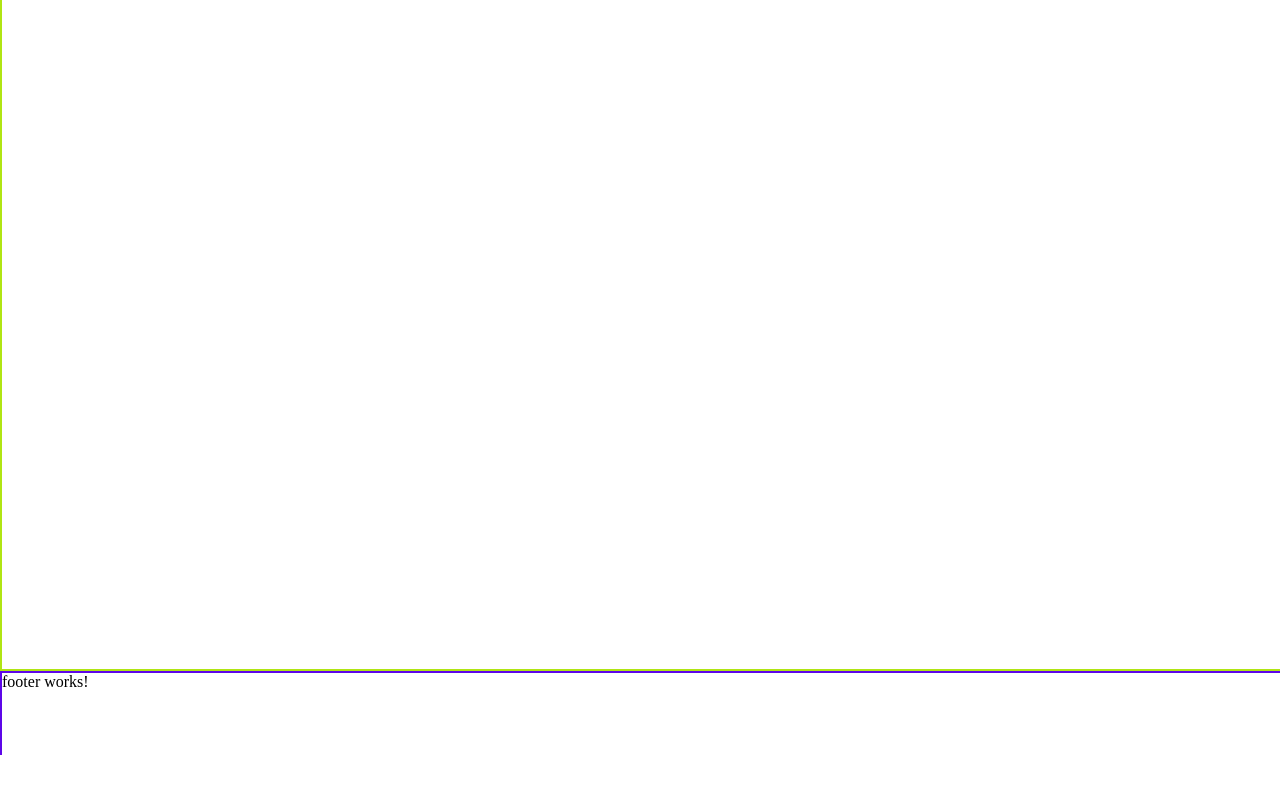
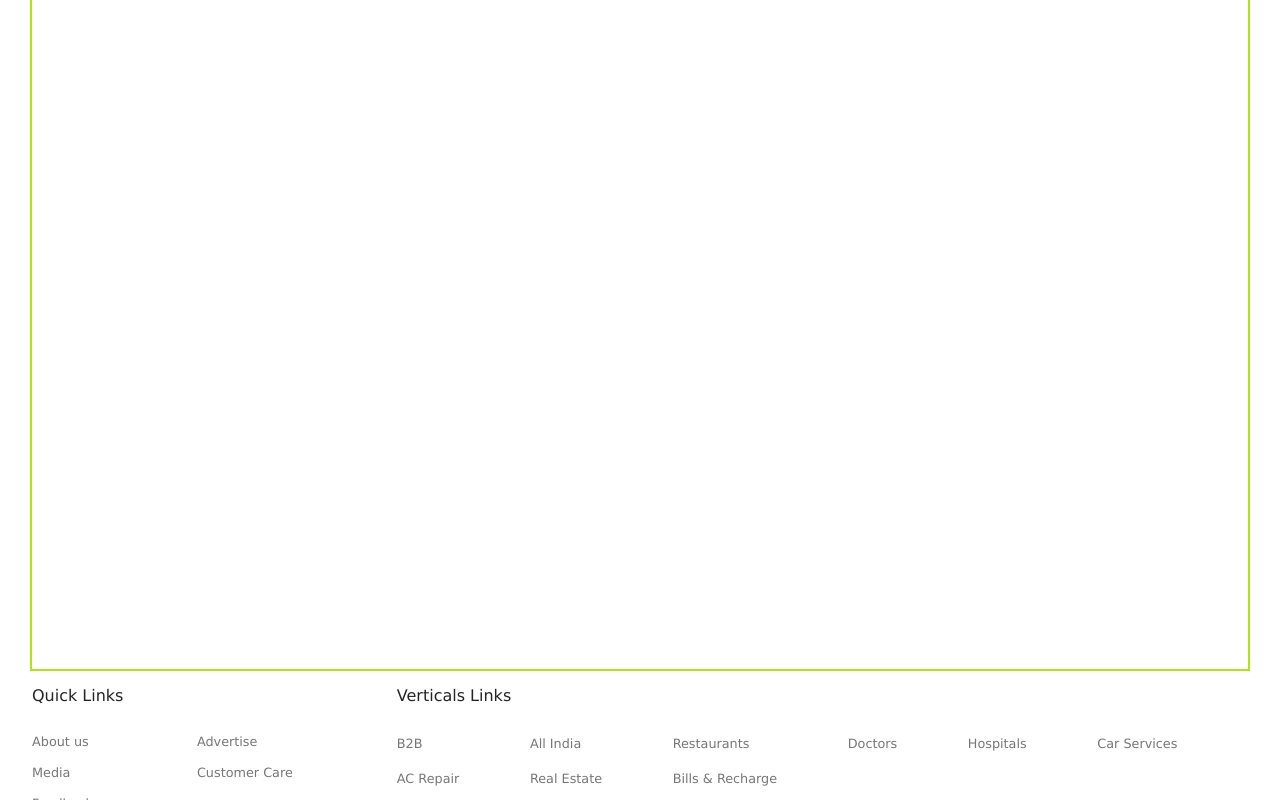
Before and after one commit to Splendid-infosystems/AskMe, an Angular app: page / in a window 1280 px wide. Shown: the part 173-973 px from the top of the page. Before the commit the page ends 928 px from the top, so only its background shows below. Built offline with nearby package versions, Linux system fonts and the light colour scheme.

Commit message:
Header section created
nav link and quick links added in header

```diff
--- a/src/app/Components/Footer/footer/footer.component.css
+++ b/src/app/Components/Footer/footer/footer.component.css
@@ -0,0 +1,89 @@
+.footer-main{
+    min-height: 18vh;
+    display: flex;
+    justify-content: center;
+
+}
+/* === Quick link ==== */
+.quick-links{
+    width: 30%;
+    font-size: 0.8rem;
+}
+.link-head{
+    height: 5vh;
+    padding: 15px 0px 0px 0px;
+}
+.link-head p{
+    color: #242424;
+    font-weight: 500;
+    font-size: 1rem;
+}
+.q-links{
+    display: grid;
+    grid-template-columns: auto auto;
+}
+.q-links p{
+    padding: 8px 0px;
+}
+.q-links a{
+    text-decoration: none;
+    color: #777777;
+}
+.q-links a:hover{
+    text-decoration: underline;
+    color: #555454;
+}
+/* === Verticals Links === */
+.verticals{
+    width: 70%;
+    font-size: 0.8rem;
+}
+.vertical-head{
+    height: 5vh;
+    padding: 15px 0px 0px 0px;
+}
+.vertical-head  p{
+    color: #242424;
+    font-weight: 500;
+    font-size: 1rem;
+}
+.v-link{
+    display: grid;
+    grid-template-columns: auto auto auto auto auto auto;
+}
+.v-link p{
+    padding: 10px 0px;
+}
+.v-link a{
+    text-decoration: none;
+    color: #777777;
+}
+/* === Copyright === */
+.copyright{
+    min-height: 10vh;
+    display: flex;
+    align-items: center;
+    border-top: 1.5px solid #f6f6f6;
+    color: #777777;
+    font-size: 0.8rem;
+    font-family: Arial, Helvetica, sans-serif;
+    margin-top: 20px;
+}
+
+@media screen and (max-width: 767px) {
+    .footer-main{
+        flex-direction: column;
+    }
+    .quick-links{
+        width: 100%;
+    }
+    .verticals{
+        width: 100%;
+    }
+    .q-links{
+        grid-template-columns: auto auto auto ;
+    }
+    .v-link{
+        grid-template-columns: auto auto auto;
+    }
+}
--- a/src/app/Components/Footer/footer/footer.component.html
+++ b/src/app/Components/Footer/footer/footer.component.html
@@ -1 +1,34 @@
-<p>footer works!</p>
+<div class="footer-main">
+    <div class="quick-links">
+        <div class="link-head">
+            <p>Quick Links</p>
+        </div>
+        <div class="q-links">
+            <p><a href="#">About us</a></p>
+            <p><a href="#">Advertise</a></p>
+            <p><a href="#">Media</a></p>
+            <p><a href="#">Customer Care</a></p>
+            <p><a href="#">Feedback</a></p>
+        </div>
+    </div>
+    <div class="verticals">
+        <div class="vertical-head">
+            <p>Verticals Links</p>
+        </div>
+        <div class="v-link">
+            <p><a href="#">B2B</a></p>
+            <p><a href="#">All India</a></p>
+            <p><a href="#">Restaurants</a></p>
+            <p><a href="#">Doctors</a></p>
+            <p><a href="#">Hospitals</a></p>
+            <p><a href="#">Car Services</a></p>
+            <p><a href="#">AC Repair</a></p>
+            <p><a href="#">Real Estate</a></p>
+            <p><a href="#">Bills & Recharge</a></p>
+
+        </div>
+    </div>
+</div>
+<div class="copyright">
+    Copyrights 2022-23.  All Rights Reserved
+</div>
--- a/src/app/app.component.css
+++ b/src/app/app.component.css
@@ -19,6 +19,7 @@
 /* ================ main Section ============== */
 .main-div {
     overflow: auto;
+
 }
 
 /* ================ body-parent-module ============== */
@@ -29,13 +30,17 @@
     position: relative;
     top: 15vh;
     overflow: auto;
+    width: 95%;
+    margin: auto;
 }
 
 /* ================ Footer Section ============== */
 .footer {
     min-height: 25vh;
     width: 100%;
-    border: 2px solid rgb(93, 7, 232);
+    margin: auto;
     position: relative;
     top: 15vh;
+    width: 95%;
+    margin: auto;
 }
--- a/src/index.html
+++ b/src/index.html
@@ -12,6 +12,7 @@
       padding: 0px;
       margin: 0px;
       overflow: hidden;
+      font-family: Verdana, sans-serif;
     }
   </style>
 </head>
```
Also changed, not shown: 1 other file (tests, documents, lock files or other folders).
